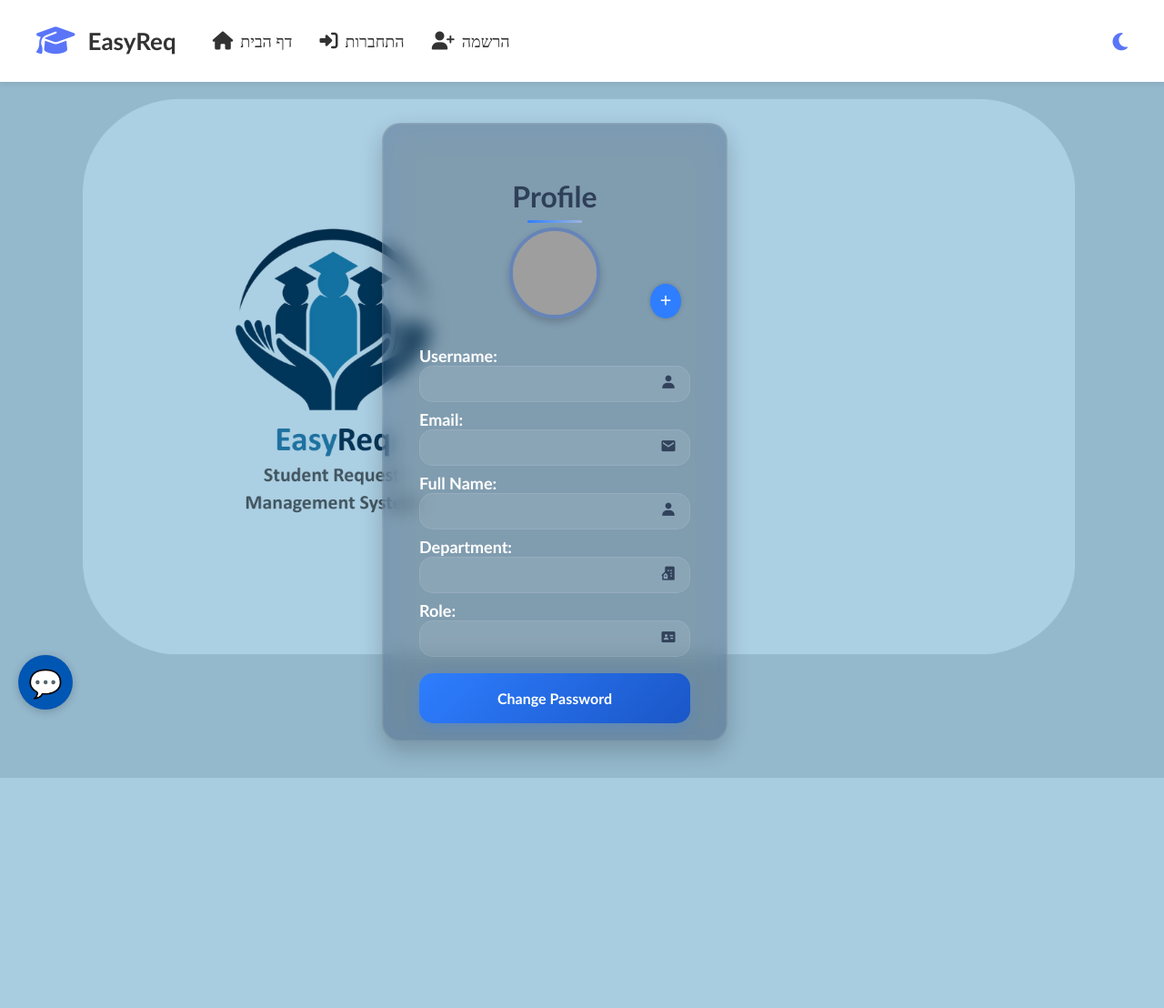
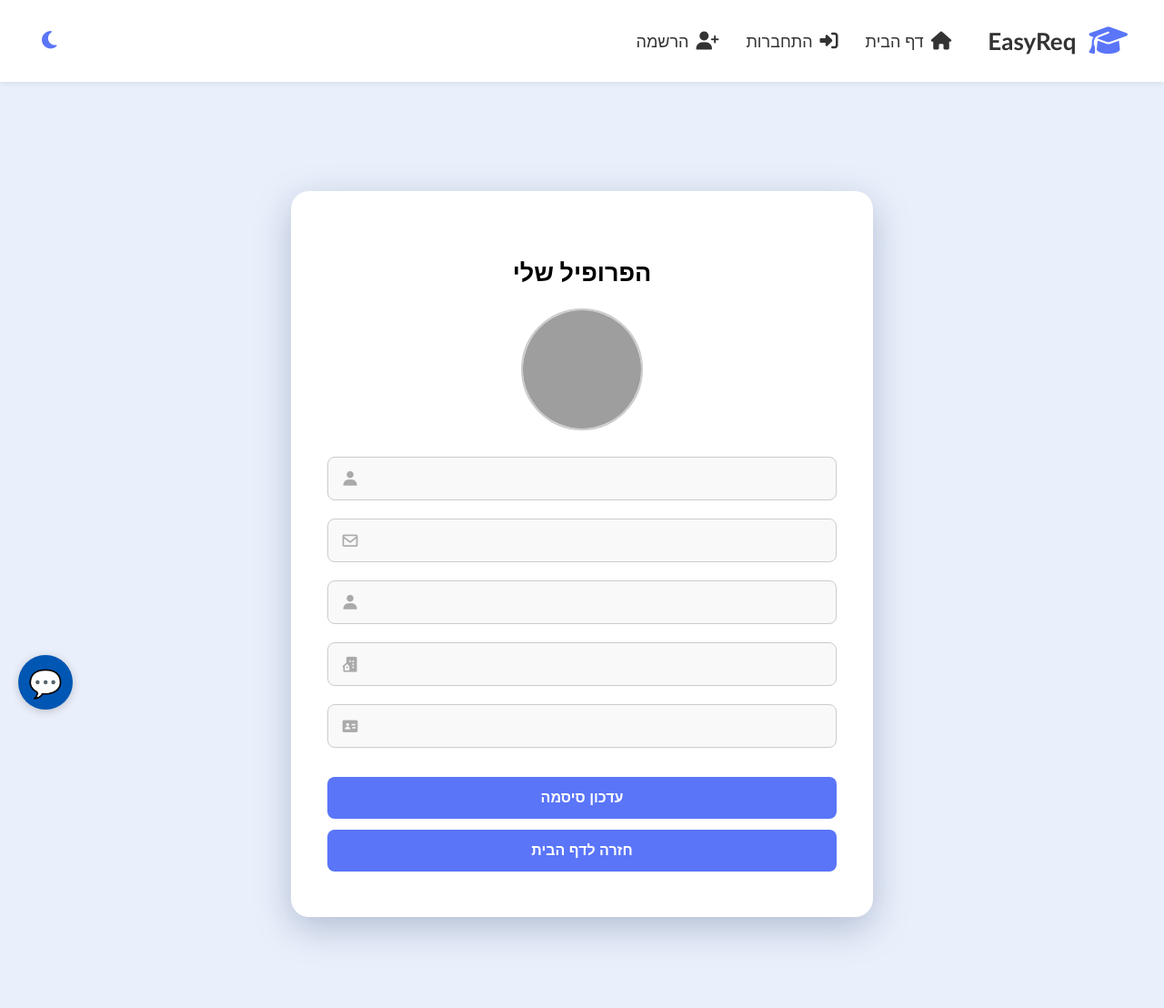
Before and after one commit to BS-PM-2025/BS-PM-2025-TEAM13, a Django app: template EasyReq/Website/templates/profile.html in a window 1280 px wide. Shown: the whole page at 91% size. Before the commit the page ends 855 px from the top, so only its background shows below. Run offline with Django 4.2, Linux system fonts and the light colour scheme; the template is opened without the code that fills it, so the values that code supplies are empty; some libraries are stand-ins or nearby versions; grey boxes are pictures that could not be loaded.

Commit message:
Update profile.html
sprint 2, update password from profile- BSPM25T13-213 &BSPM25T13-214 & BSPM25T13-215 & BSPM25T13-216

```diff
--- a/EasyReq/Website/templates/profile.html
+++ b/EasyReq/Website/templates/profile.html
@@ -5,135 +5,175 @@
 
 {% block content %}
 <link href='https://unpkg.com/boxicons@2.1.4/css/boxicons.min.css' rel='stylesheet'>
-<link rel="stylesheet" href="{% static 'css/profile.css' %}">
 
-<div class="wrapper">
-    <h1>Profile</h1>
+<style>
+  body {
+    background-color: #eaf0fb;
+    font-family: 'Calibri', sans-serif;
+    direction: rtl;
+  }
 
-    <!-- success message -->
+  .container-box {
+    max-width: 560px;
+    margin: 60px auto;
+    background: #fff;
+    border-radius: 20px;
+    padding: 50px 40px;
+    box-shadow: 0 12px 40px rgba(46, 70, 122, 0.3);
+    text-align: center;
+  }
+
+  .profile-pic-container {
+    display: inline-block;
+    margin-bottom: 25px;
+    text-align: center;
+  }
+
+  .profile-pic {
+    width: 130px;
+    height: 130px;
+    border-radius: 50%;
+    object-fit: cover;
+    border: 2px solid #ccc;
+    display: block;
+    margin: 0 auto;
+  }
+
+  .input-box {
+    margin-bottom: 20px;
+    position: relative;
+    width: 100%;
+  }
+
+  .input-box input {
+    width: 100%;
+    padding: 14px 14px 14px 44px;
+    border: 1px solid #ccc;
+    border-radius: 8px;
+    font-size: 16px;
+    background-color: #f9f9f9;
+    box-sizing: border-box;
+  }
+
+  .input-box i {
+    position: absolute;
+    left: 15px;
+    top: 50%;
+    transform: translateY(-50%);
+    color: #aaa;
+    font-size: 20px;
+  }
+
+  .btn-home {
+    width: 100%;
+    padding: 14px;
+    border: none;
+    background-color: #5a75f8;
+    color: white;
+    font-weight: bold;
+    font-size: 16px;
+    border-radius: 8px;
+    transition: background 0.3s;
+    margin-top: 12px;
+    text-decoration: none;
+    display: inline-block;
+  }
+
+  .btn-home:hover {
+    background-color: #4158d0;
+  }
+
+  .success-message {
+    color: #4CAF50;
+    text-align: center;
+    margin-bottom: 10px;
+    font-size: 16px;
+  }
+</style>
+
+<div class="container-box">
+  <h2>הפרופיל שלי</h2>
+
   {% if messages %}
     {% for message in messages %}
-            <div class="success-message" style="color: #4CAF50; text-align: center; margin-bottom: 10px;">
-                {{ message }}
-            </div>
+      <div class="success-message">{{ message }}</div>
     {% endfor %}
   {% endif %}
 
-    <form method="POST" enctype="multipart/form-data" id="imageUploadForm">
+  <form method="POST" enctype="multipart/form-data">
   {% csrf_token %}
-        <div class="profile-pic-container" style="position: relative;">
-            <img id="profileImage"
-                 src="{% if user.profile_pic %}{{ user.profile_pic.url }}{% else %}{% static 'images/profile.png' %}{% endif %}"
-                 alt="Profile Picture" class="profile-pic">
-
-            <label for="profilePicInput" class="edit-icon" style="
-                position: absolute;
-                bottom: 0;
-                right: 10px;
-                background-color: #2e7eff;
-                border-radius: 50%;
-                padding: 8px;
-                cursor: pointer;
-                box-shadow: 0 0 5px rgba(0,0,0,0.2);">
-                {% if user.profile_pic %}
-                    <i class='bx bx-edit' style="color: white; font-size: 18px;"></i>
+  <label for="profile_pic" class="profile-pic-container">
+  {% if user.profile_pic and user.profile_pic.url and "profile.png" not in user.profile_pic.name %}
+    <img src="{{ user.profile_pic.url }}" alt="Profile" class="profile-pic" id="preview-pic">
   {% else %}
-                    <i class='bx bx-plus' style="color: white; font-size: 18px;"></i>
+    <img src="{% static 'images/profile.png' %}" alt="Profile" class="profile-pic" id="preview-pic">
   {% endif %}
+  <input type="file" name="profile_pic" id="profile_pic" accept="image/*" style="display: none;" onchange="this.form.submit();">
 </label>
 
-            <input type="file" id="profilePicInput" name="profile_pic" accept="image/*" style="display: none;">
-        </div>
 </form>
 
+
   <div class="input-box">
-        <label><strong>Username:</strong></label>
     <input type="text" value="{{ user.username }}" disabled>
     <i class='bx bxs-user'></i>
   </div>
 
   <div class="input-box">
-        <label><strong>Email:</strong></label>
     <input type="email" value="{{ user.email }}" disabled>
-        <i class='bx bxs-envelope'></i>
+    <i class='bx bx-envelope'></i>
   </div>
 
   <div class="input-box">
-        <label><strong>Full Name:</strong></label>
     <input type="text" value="{{ user.first_name }} {{ user.last_name }}" disabled>
     <i class='bx bxs-user'></i>
   </div>
 
   <div class="input-box">
-        <label><strong>Department:</strong></label>
     <input type="text" value="{{ user.department }}" disabled>
     <i class='bx bxs-building-house'></i>
   </div>
 
   <div class="input-box">
-        <label><strong>Role:</strong></label>
     <input type="text" value="{{ user.get_role_display }}" disabled>
     <i class='bx bxs-id-card'></i>
   </div>
 
-    <div style="text-align: center; margin-top: 20px;">
-        <button type="button" onclick="togglePasswordForm()" class="btn">Change Password</button>
-    </div>
+  <button type="button" onclick="togglePasswordForm()" class="btn-home">עדכון סיסמה</button>
 
   <form method="POST" id="passwordForm" style="display: none; margin-top: 20px;">
     {% csrf_token %}
-        <h3 style="text-align:center;">Change Password</h3>
     <div class="input-box">
-            <input type="password" name="old_password" placeholder="Current Password" required>
+      <input type="password" name="old_password" placeholder="סיסמה נוכחית" required>
+      <i class='bx bxs-lock'></i>
     </div>
     <div class="input-box">
-            <input type="password" name="new_password1" placeholder="New Password" required>
+      <input type="password" name="new_password1" placeholder="סיסמה חדשה" required>
+      <i class='bx bxs-lock'></i>
     </div>
     <div class="input-box">
-            <input type="password" name="new_password2" placeholder="Confirm New Password" required>
+      <input type="password" name="new_password2" placeholder="חזרה על הסיסמה החדשה" required>
+      <i class='bx bxs-lock'></i>
     </div>
-        <button type="submit" class="btn">Update Password</button>
+    <button type="submit" class="btn-home">עדכן</button>
   </form>
 
-    </form>
+  <button type="button" onclick="window.location.href='{% url 'home' %}'" class="btn-home">חזרה לדף הבית</button>
 </div>
 
 <script>
 function togglePasswordForm() {
   const passwordForm = document.getElementById("passwordForm");
-        passwordForm.style.display = (passwordForm.style.display === "none" || passwordForm.style.display === "") ? "block" : "none";
+  passwordForm.style.display = passwordForm.style.display === "none" ? "block" : "none";
 }
 
-    function toggleEmailForm() {
-        const emailForm = document.getElementById("emailForm");
-        emailForm.style.display = (emailForm.style.display === "none" || emailForm.style.display === "") ? "block" : "none";
+function previewProfilePicture(event) {
+  const reader = new FileReader();
+  reader.onload = function(){
+    const output = document.getElementById('preview-pic');
+    output.src = reader.result;
+  };
+  reader.readAsDataURL(event.target.files[0]);
 }
-
-    const profileInput = document.getElementById('profilePicInput');
-    const image = document.getElementById('profileImage');
-    const form = document.getElementById('imageUploadForm');
-
-    profileInput.addEventListener('change', function () {
-        if (this.files.length > 0) {
-            const formData = new FormData(form);
-            fetch("{% url 'profile' %}", {
-                method: "POST",
-                body: formData,
-                headers: {
-                    'X-CSRFToken': document.querySelector('[name=csrfmiddlewaretoken]').value
-                }
-            })
-            .then(response => {
-                if (response.ok) {
-                    image.src = URL.createObjectURL(this.files[0]);
-                    alert("Profile picture updated successfully!");
-                }
-            })
-            .catch(error => {
-                console.error("Error:", error);
-                alert("Something went wrong.");
-            });
-        }
-    });
 </script>
 {% endblock %}
```
Lines whose indentation alone changed are shown as unchanged.
